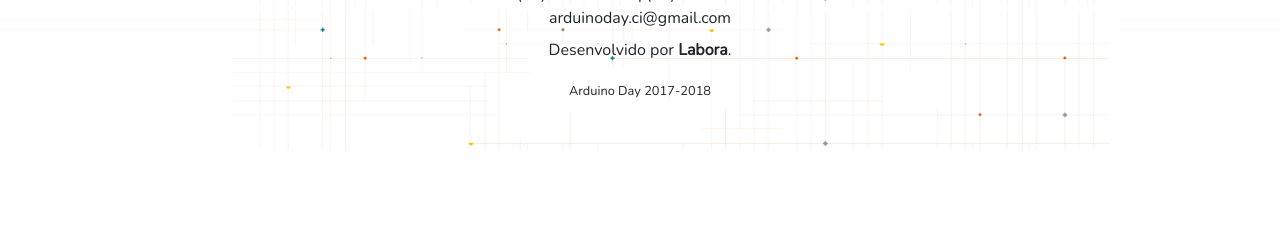
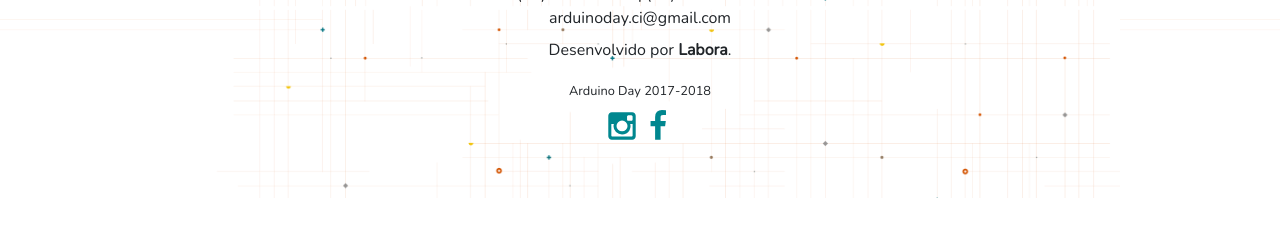
Before and after one commit to arduinodayci/arduinodayci, a Jekyll site: the page built from inscricao.md, in a window 1280 px wide. Shown: the part 656-893 px from the top of the page. Built offline with Jekyll 4.4.1, drawn with Linux system fonts in a browser that asks for light colours.

Commit message:
add links midias sociais

```diff
--- a/_includes/footer.html
+++ b/_includes/footer.html
@@ -11,5 +11,9 @@
   		<p>Desenvolvido por <b>{{ site.author }}</b>.</p>
 		</div>
 		<small>Arduino Day 2017-{{ site.time | date: '%Y' }}</small>
+		<div class="py-2">
+			<a href="https://www.instagram.com/dayarduino/" target="_blank"><svg class="icon social-icon"><use xlink:href="#icon-instagram"></use></svg></a>
+			<a href="https://www.facebook.com/events/519497408549855/" target="_blank"><svg class="icon social-icon"><use xlink:href="#icon-facebook"></use></svg></a>
+		</div>
 	</div>
 </footer>
--- a/assets/css/main.css
+++ b/assets/css/main.css
@@ -91,8 +91,16 @@ body {
 
 .icon {
 	fill: #fff;
-	width: : 2em;
-	height: 2em;
+	max-width: 2em;
+	max-height: 2em;
+}
+
+.social-icon {
+  fill: #00878f;
+}
+
+.social-icon:hover {
+  fill: #62aeb2;
 }
 
 .filter-member {
```
